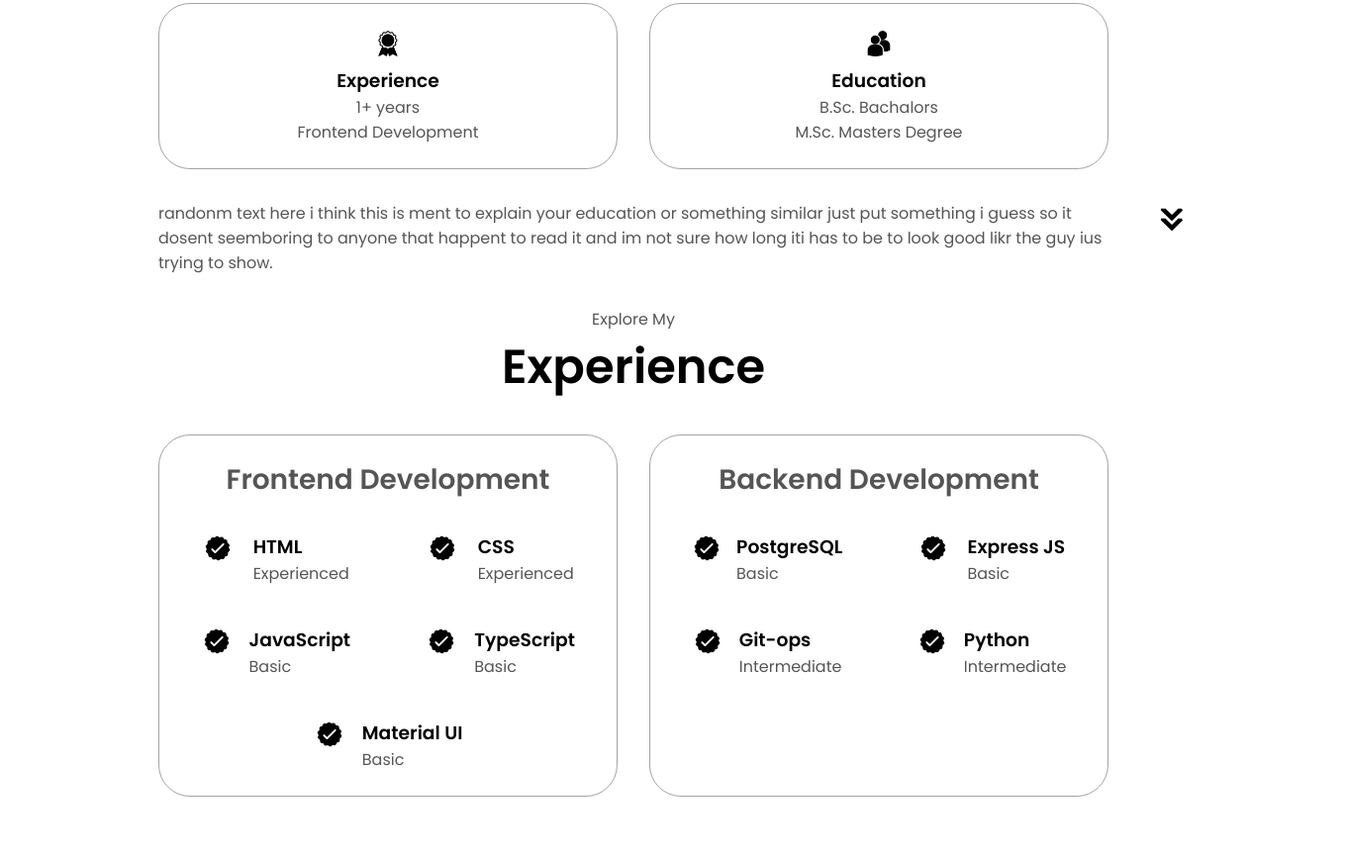
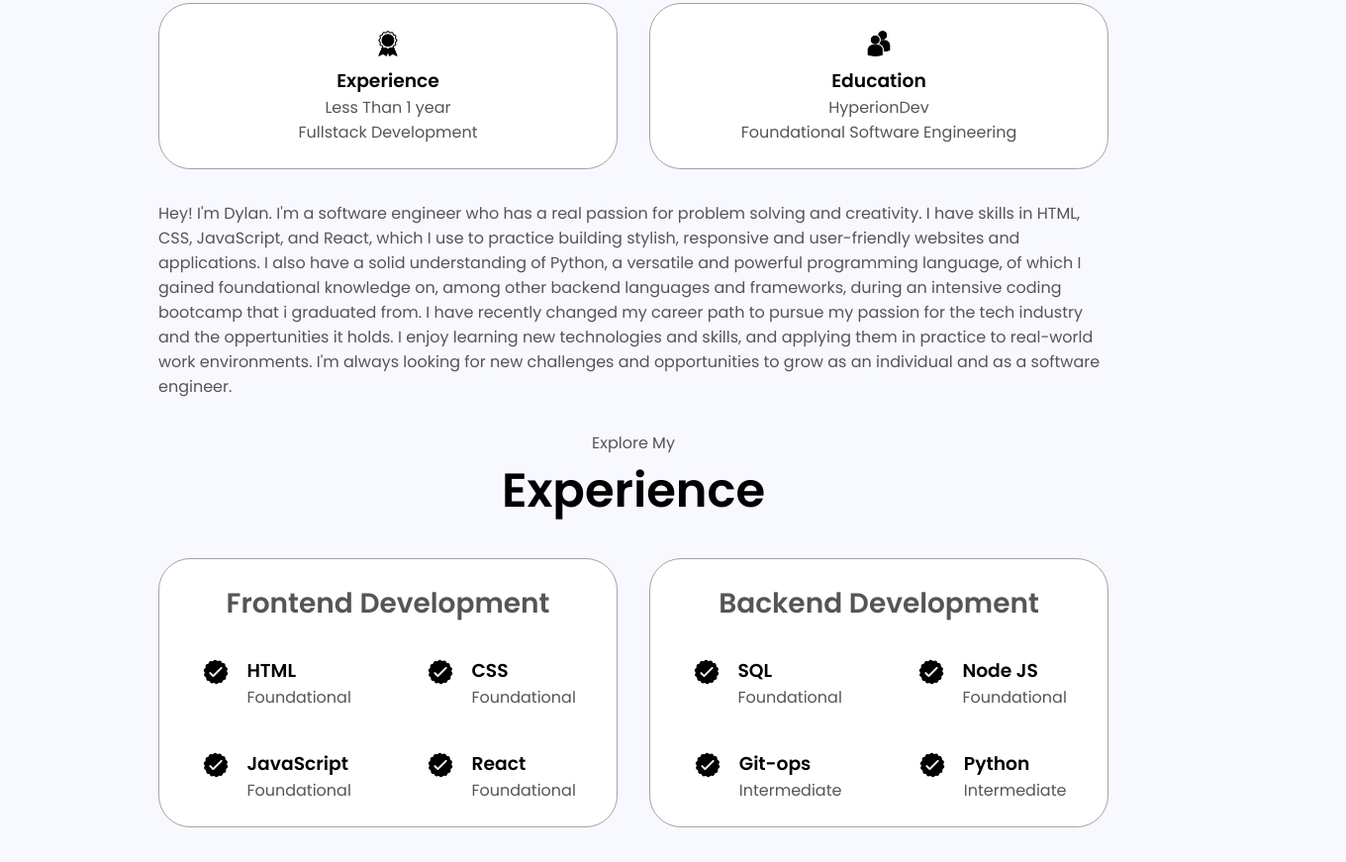
Before and after one commit to Axiomancy/html-css-js-portfolio, a plain HTML site: page index.html in a window 1280 px wide. Shown: the part 1454-2325 px from the top of the page at 99% size, 1360 px wide, since content can reach past the window. Drawn offline with Linux system fonts and the light colour scheme.

Commit message:
customised sections
tailored sections to my own personal profile

```diff
--- a/index.html
+++ b/index.html
@@ -87,7 +87,7 @@
                     class="icon"
                     />
                     <h3>Experience</h3>
-                    <p>1+ years <br />Frontend Development</p>
+                    <p>Less Than 1 year<br />Fullstack Development</p>
                 </div>
                 <div class="details-container">
                     <img src="./assets/education.png"
@@ -95,24 +95,27 @@
                     class="icon"
                     />
                     <h3>Education</h3>
-                    <p>B.Sc. Bachalors <br />M.Sc. Masters Degree</p>
+                    <p>HyperionDev<br />Foundational Software Engineering</p>
                 </div>
             </div>
             <div class="text-container">
                 <p>
-                    randonm text here i think this is ment to explain your education
-                    or something similar just put something i guess so it dosent seemboring
-                    to anyone that happent to read it and im not sure how long
-                    iti has to be to look good likr the guy ius trying to show.
+                Hey! I'm Dylan. I'm a software engineer who has a real passion for
+                problem solving and creativity. I have skills in HTML, CSS, JavaScript,
+                and React, which I use to practice building stylish, responsive and
+                user-friendly websites and applications.
+                I also have a solid understanding of Python, a versatile and powerful programming language,
+                of which I gained foundational knowledge on, among other backend languages
+                and frameworks, during an intensive coding bootcamp that i graduated from.
+                I have recently changed my career path to pursue my passion for the tech industry
+                and the oppertunities it holds. I enjoy learning new technologies and
+                skills, and applying them in practice to real-world work environments.
+                I'm always looking for new challenges and opportunities to grow as an
+                individual and as a software engineer.
+
                 </p>
             </div>
         </div>
-        <img
-        src="./assets/arrow.png"
-        alt="Arrow icon"
-        class="icon arrow"
-        onclick="location.href='./#experience'"
-        />
     </section>
     <section id="experience">
         <p class="section__text__p1">Explore My</p>
@@ -130,7 +133,7 @@
                             />
                             <div>
                                 <h3>HTML</h3>
-                                <P>Experienced</P>
+                                <P>Foundational</P>
                         </article>
                         <article>
                             <img
@@ -140,7 +143,7 @@
                             />
                             <div>
                                 <h3>CSS</h3>
-                                <P>Experienced</P>
+                                <P>Foundational</P>
                         </article>
                         <article>
                             <img
@@ -150,7 +153,7 @@
                             />
                             <div>
                                 <h3>JavaScript</h3>
-                                <P>Basic</P>
+                                <P>Foundational</P>
                         </article>
                         <article>
                             <img
@@ -159,20 +162,10 @@
                             class="icon"
                             />
                             <div>
-                                <h3>TypeScript</h3>
-                                <P>Basic</P>
+                                <h3>React</h3>
+                                <P>Foundational</P>
                         </article>
-                        <article>
-                            <img
-                            src="./assets/checkmark.png"
-                            alt="experience-icon"
-                            class="icon"
-                            />
-                            <div>
-                                <h3>Material UI</h3>
-                                <P>Basic</P>
-                            </div>
-                        </article>
+
                     </div>
                 </div>
                 <div class="details-container">
@@ -185,8 +178,8 @@
                             class="icon"
                             />
                             <div>
-                                <h3>PostgreSQL</h3>
-                                <P>Basic</P>
+                                <h3>SQL</h3>
+                                <P>Foundational</P>
                         </article>
                         <article>
                             <img
@@ -195,8 +188,8 @@
                             class="icon"
                             />
                             <div>
-                                <h3>Express JS</h3>
-                                <P>Basic</P>
+                                <h3>Node JS</h3>
+                                <P>Foundational</P>
                         </article>
                         <article>
                             <img
@@ -222,14 +215,8 @@
                 </div>
             </div>
         </div>
-        <img
-        src="./assets/arrow.png"
-        alt="Arrow icon"
-        class="icon arrow"
-        onclick="location.href='./#projects'"
-        />
     </section>
-    <section id="Projects">
+    <section id="projects">
         <p class="section__text__p1">Brows My Recent</p>
         <h1 class="title">Projects</h1>
         <div class="experience-details-containter">
@@ -301,7 +288,6 @@
                 </div>
             </div>
         </div>
-
     </div>
     </section>
     <section id="contact">
@@ -342,5 +328,6 @@
 
 
     <script src="script.js"></script>
+    <script src="snap-scroll.js"></script>
 </body>
 </html>
--- a/style.css
+++ b/style.css
@@ -10,6 +10,7 @@
 
 body {
     font-family: 'Poppins', sans-serif;
+    background-color:ghostwhite;
 }
 
 html{
```
